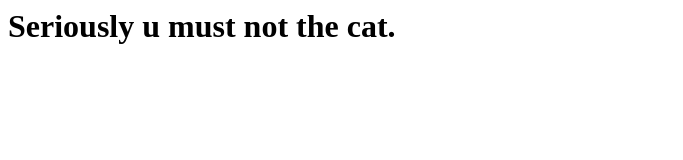
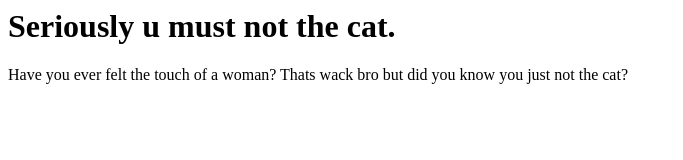
Before and after one commit to alemmel/alemmel.github.io, a plain HTML site: page index.html in a window 1280 px wide. Shown: the whole page, without its empty margins (0-683 px from the left). Drawn offline with Linux system fonts and the light colour scheme.

Commit message:
Add files via upload

```diff
--- a/index.html
+++ b/index.html
@@ -8,6 +8,8 @@
     <body>
         <h1>Seriously u must not the cat.</h1>
 
+        <p>Have you ever felt the touch of a woman? Thats wack bro but did you know you just not the cat?</p>
+
     </body>
 
 </html>
```
